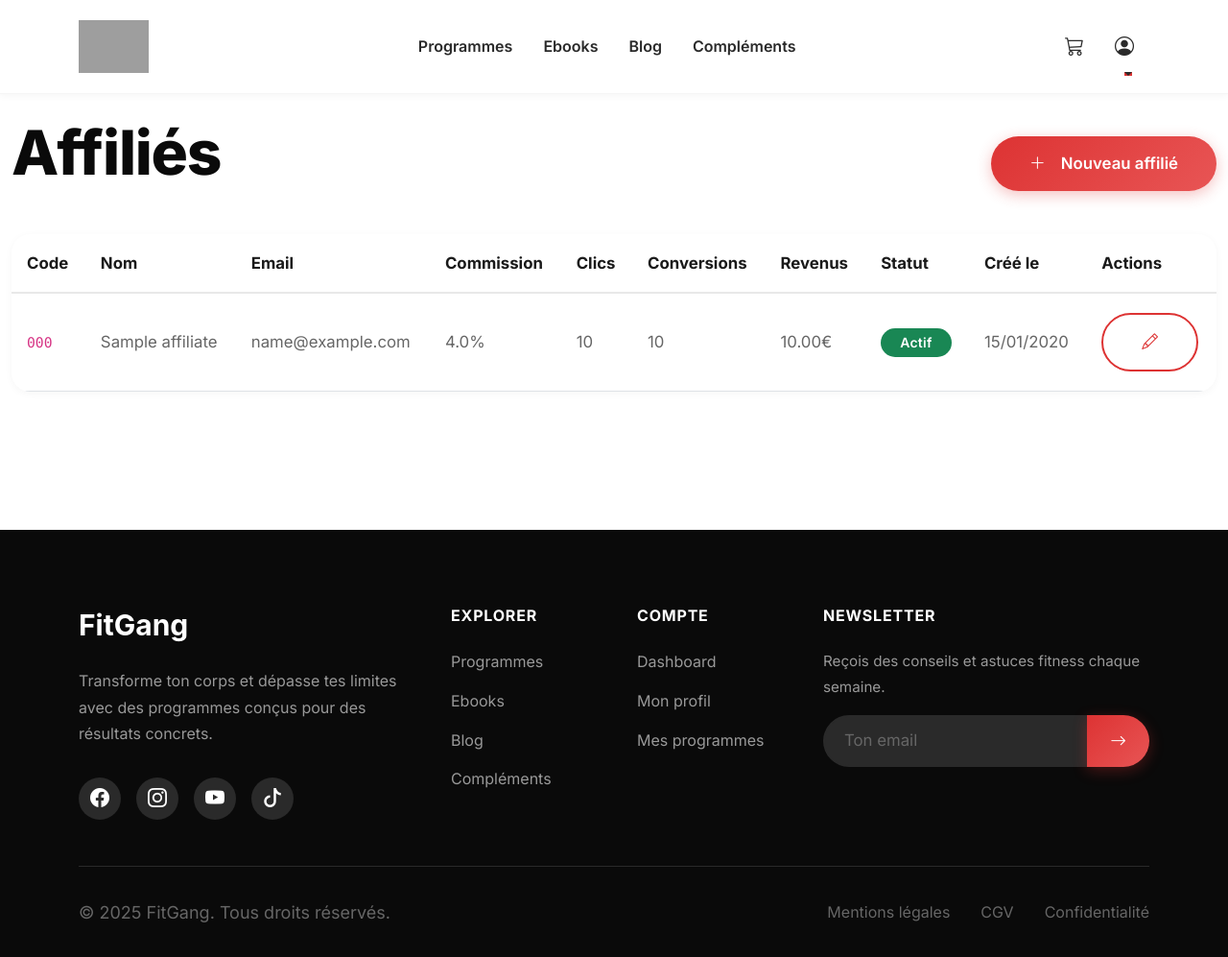
After one commit to max0067/saas, a Flask app: page /admin/affiliates/ in a window 1280 px wide. The commit adds this page. Shown: the whole page at 96% size. Run offline with Flask 3, Linux system fonts and the light colour scheme; a user stored in the database is signed in; tables that the repository leaves empty hold one stand-in row (values such as "Sample post"); some libraries are stand-ins or nearby versions; grey boxes are pictures that could not be loaded.

Commit message:
Fix: Corriger erreurs admin (blog, affiliates)
Corrections:
- blog.py: Fix ordre définition choices avant create form (erreur 500 save)
- affiliates.html: Créer template manquant
- admin/blog.html: Ajouter préfixe /uploads/ pour images

Toutes les pages admin fonctionnent maintenant correctement.

```diff
--- /dev/null
+++ b/fitgang_app/templates/admin/affiliates.html
@@ -0,0 +1,69 @@
+{% extends "base.html" %}
+
+{% block title %}Affiliés - Admin{% endblock %}
+
+{% block content %}
+<div class="container-fluid py-4">
+    <div class="row mb-4">
+        <div class="col-12 d-flex justify-content-between align-items-center">
+            <h1>Affiliés</h1>
+            <a href="{{ url_for('admin_affiliates.create') }}" class="btn btn-danger">
+                <i class="bi bi-plus-lg me-2"></i>Nouveau affilié
+            </a>
+        </div>
+    </div>
+
+    {% if affiliates %}
+    <div class="card border-0 shadow-sm">
+        <div class="table-responsive">
+            <table class="table table-hover mb-0">
+                <thead>
+                    <tr>
+                        <th>Code</th>
+                        <th>Nom</th>
+                        <th>Email</th>
+                        <th>Commission</th>
+                        <th>Clics</th>
+                        <th>Conversions</th>
+                        <th>Revenus</th>
+                        <th>Statut</th>
+                        <th>Créé le</th>
+                        <th>Actions</th>
+                    </tr>
+                </thead>
+                <tbody>
+                    {% for affiliate in affiliates %}
+                    <tr>
+                        <td><code>{{ affiliate.code }}</code></td>
+                        <td>{{ affiliate.name }}</td>
+                        <td>{{ affiliate.email }}</td>
+                        <td>{{ affiliate.commission_rate }}%</td>
+                        <td>{{ affiliate.total_clicks }}</td>
+                        <td>{{ affiliate.total_conversions }}</td>
+                        <td>{{ "%.2f"|format(affiliate.total_revenue) }}€</td>
+                        <td>
+                            {% if affiliate.is_active %}
+                            <span class="badge bg-success">Actif</span>
+                            {% else %}
+                            <span class="badge bg-secondary">Inactif</span>
+                            {% endif %}
+                        </td>
+                        <td>{{ affiliate.created_at.strftime('%d/%m/%Y') }}</td>
+                        <td>
+                            <a href="{{ url_for('admin_affiliates.edit', affiliate_id=affiliate.id) }}" class="btn btn-sm btn-outline-primary">
+                                <i class="bi bi-pencil"></i>
+                            </a>
+                        </td>
+                    </tr>
+                    {% endfor %}
+                </tbody>
+            </table>
+        </div>
+    </div>
+    {% else %}
+    <div class="alert alert-info">
+        <i class="bi bi-info-circle me-2"></i>Aucun affilié pour le moment.
+    </div>
+    {% endif %}
+</div>
+{% endblock %}
--- a/fitgang_app/templates/admin/blog.html
+++ b/fitgang_app/templates/admin/blog.html
@@ -46,7 +46,11 @@
                         <tr>
                             <td>
                                 {% if post.featured_image %}
-                                <img src="{{ post.featured_image }}" alt="{{ post.title }}" style="width: 60px; height: 60px; object-fit: cover;" class="rounded">
+                                    {% if post.featured_image.startswith('http') %}
+                                        <img src="{{ post.featured_image }}" alt="{{ post.title }}" style="width: 60px; height: 60px; object-fit: cover;" class="rounded">
+                                    {% else %}
+                                        <img src="/uploads/{{ post.featured_image }}" alt="{{ post.title }}" style="width: 60px; height: 60px; object-fit: cover;" class="rounded">
+                                    {% endif %}
                                 {% else %}
                                 <div style="width: 60px; height: 60px;" class="bg-light rounded d-flex align-items-center justify-content-center">
                                     <i class="bi bi-image text-muted"></i>
```
Also changed, not shown: fitgang_app/blueprints/admin/blog.py (+4 -3 lines).
